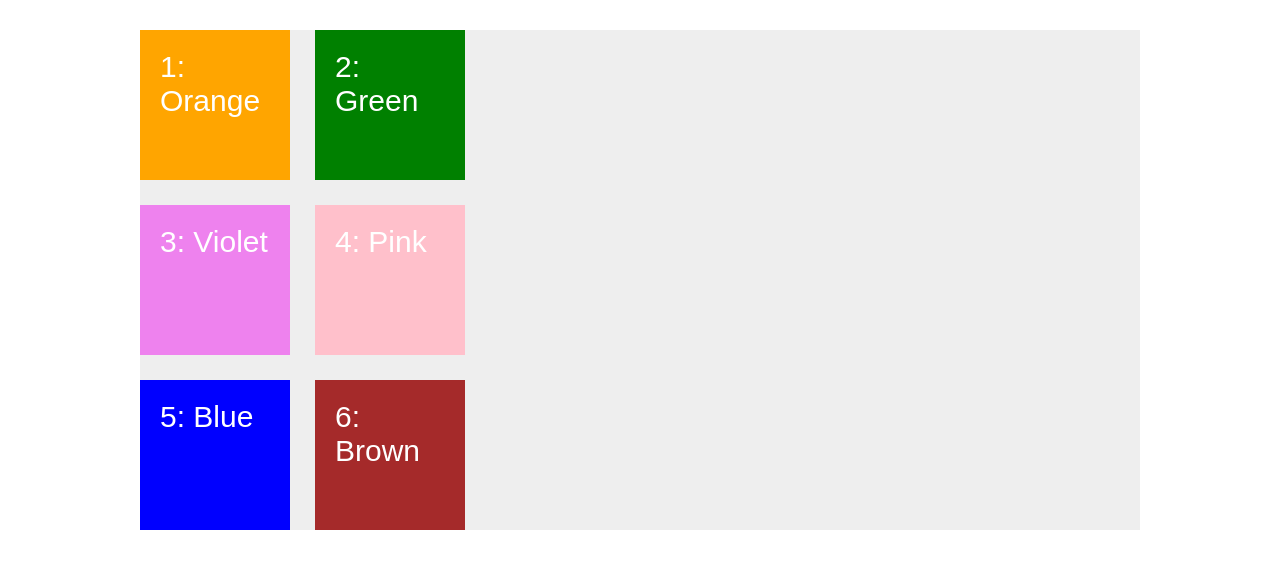
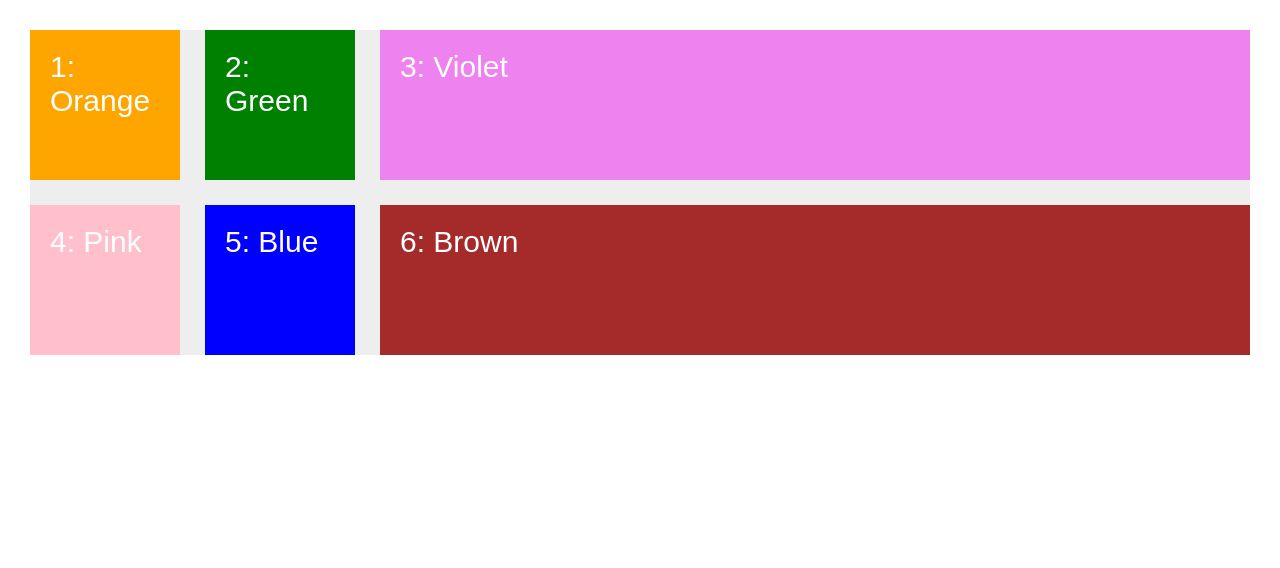
Before and after one commit to markopo/cssgrid, a plain HTML site: page index.html in a window 1280 px wide. Drawn offline with Linux system fonts and the light colour scheme.

Commit message:
rows props

```diff
--- a/style.css
+++ b/style.css
@@ -1,11 +1,11 @@
 .container {
     background: #eee;
-    width: 1000px;
+    width: calc(100vw - 60px);
     margin: 30px auto;
 
     display: grid;
-    grid-template-rows: 150px 150px 150px;
-    grid-template-columns: 150px 150px;
+    grid-template-rows: repeat(2, 150px);
+    grid-template-columns: repeat(2, 150px) 1fr;
     /*grid-row-gap: 20px;*/
     /*grid-column-gap: 20px;*/
 
```
